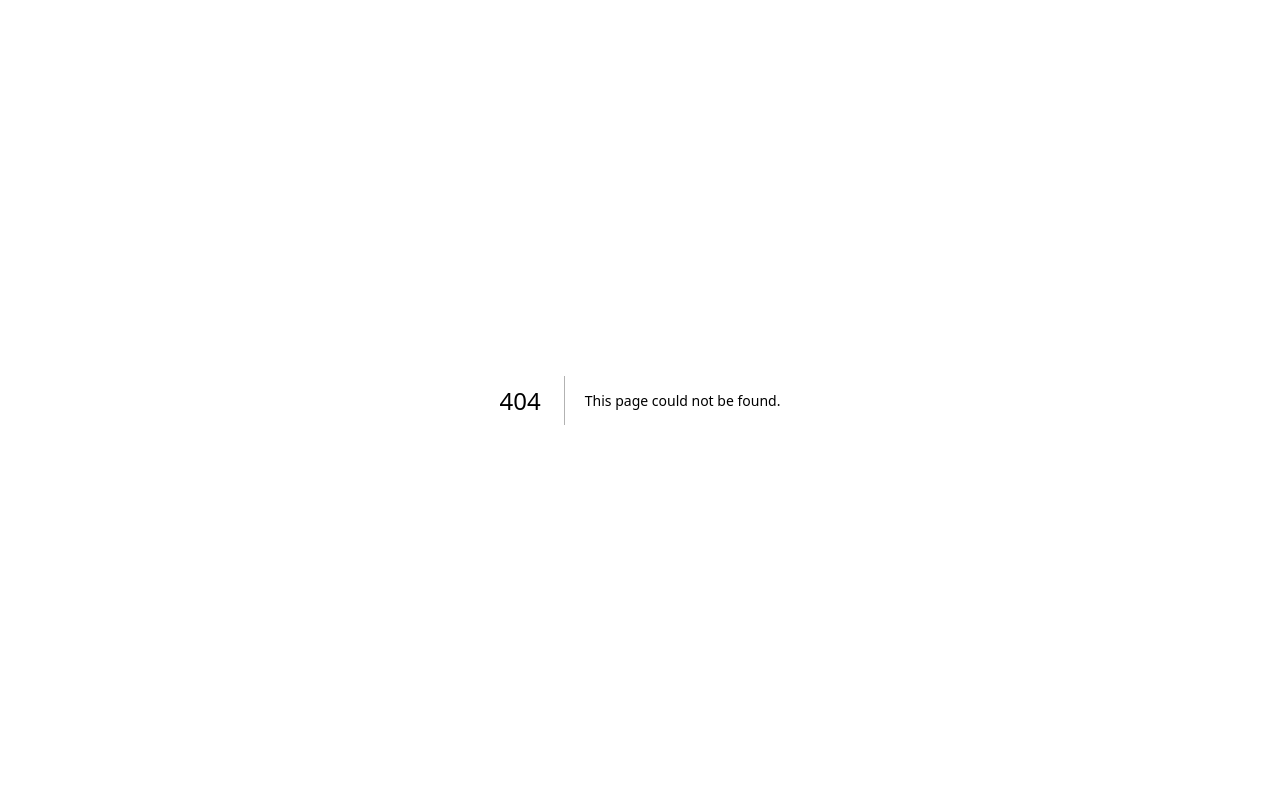
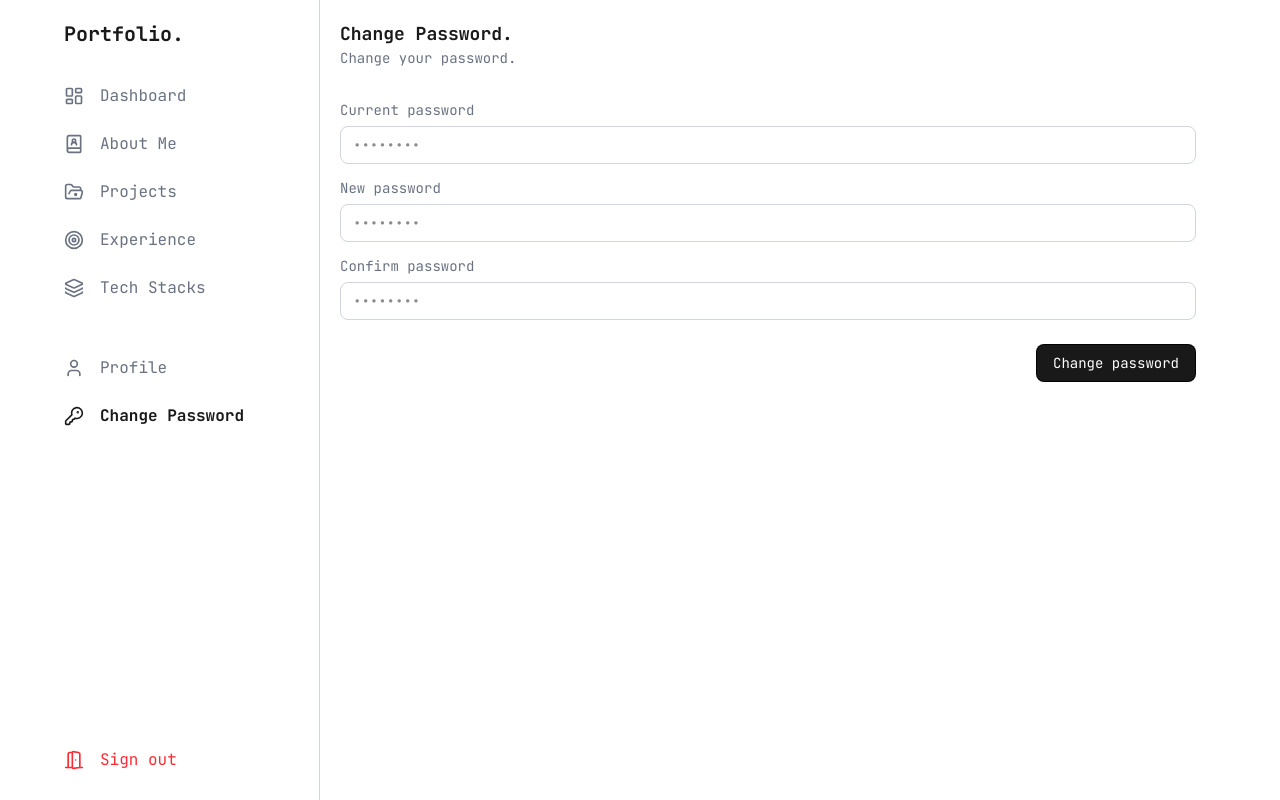
Before and after one commit to ed-specs/portfolio, a Next.js app: page /admin/change-password in a window 1280 px wide. Before the commit this address had no page. Built offline with nearby package versions, Linux system fonts and the light colour scheme.

Commit message:
implemented change password

```diff
--- /dev/null
+++ b/src/app/actions/password.js
@@ -0,0 +1,48 @@
+"use server";
+
+import { createClient } from "@/lib/supabase/server";
+import { ChangePasswordSchema } from "@/lib/validation/password";
+
+export async function ChangePasswordAction(rawPwd) {
+  const validation = ChangePasswordSchema.safeParse(rawPwd);
+  if (!validation.success) {
+    return { success: false, error: validation.error.issues[0].message };
+  }
+
+  const { currentPassword, newPassword } = validation.data;
+
+  const supabase = await createClient();
+  const {
+    data: { user },
+    error: userError,
+  } = await supabase.auth.getUser();
+
+  if (userError || !user) {
+    return { success: false, error: "Unauthorized. Please log in first." };
+  }
+
+  const { error: verifyError } = await supabase.auth.signInWithPassword({
+    email: user.email,
+    password: currentPassword,
+  });
+
+  if (verifyError) {
+    return {
+      success: false,
+      error: verifyError.message || "Current password is incorrect.",
+    };
+  }
+
+  const { error: updateError } = await supabase.auth.updateUser({
+    password: newPassword,
+  });
+
+  if (updateError) {
+    return {
+      success: false,
+      error: updateError.message || "Failed to update password.",
+    };
+  }
+
+  return { success: true };
+}
--- a/src/app/admin/(auth)/page.jsx
+++ b/src/app/admin/(auth)/page.jsx
@@ -14,11 +14,9 @@ export default function SignIn() {
     setServerErrorMsg("");
 
     try {
-      console.log("submitting credentials:", formData);
       const result = await SignInAction(formData);
 
       if (!result.success) {
-        console.log(result.error);
         setServerErrorMsg(
           "An unexpected connection error occured. Please try again later.",
         );
--- /dev/null
+++ b/src/app/admin/change-password/page.jsx
@@ -0,0 +1,28 @@
+"use client";
+
+import { useState } from "react";
+import ChangePasswordForm from "@/components/forms/ChangePasswordForm";
+import HeaderSection from "@/components/ui/Header";
+import Sidebar from "@/components/ui/Sidebar";
+
+export default function ChangePassword() {
+  const [errorMsg, setErrorMsg] = useState("");
+
+  return (
+    <div className="lg:relative min-h-screen md:min-h-dvh flex flex-col lg:flex-row">
+      <HeaderSection />
+      <Sidebar />
+
+      <div className="flex flex-1 flex-col gap-8 p-5">
+        <div className="flex flex-col">
+          <h1 className="text-lg font-bold">Change Password.</h1>
+          <span className="text-gray-500 text-sm">Change your password.</span>
+        </div>
+
+        {errorMsg && <p>{errorMsg}</p>}
+
+        <ChangePasswordForm message={setErrorMsg} />
+      </div>
+    </div>
+  );
+}
--- /dev/null
+++ b/src/components/forms/ChangePasswordForm.jsx
@@ -0,0 +1,100 @@
+"use client";
+import { useState } from "react";
+import { ChangePasswordAction } from "@/app/actions/password";
+import Button from "../ui/Button";
+import Input from "../ui/Input";
+
+export default function ChangePasswordForm({ message }) {
+  const [currentPassword, setCurrentPassword] = useState("");
+  const [newPassword, setNewPassword] = useState("");
+  const [confirmPassword, setConfirmPassword] = useState("");
+  const [isLoading, setIsLoading] = useState(false);
+
+  const handleChangePassword = async (e) => {
+    e.preventDefault();
+    setIsLoading(true);
+
+    if (!currentPassword || !newPassword || !confirmPassword) {
+      message("All password fields are required.");
+      return;
+    }
+
+    if (newPassword.length < 8) {
+      message("Password must be atleast 8 characters long");
+      return;
+    }
+
+    if (newPassword !== confirmPassword) {
+      message("New passwords do not match.");
+      return;
+    }
+
+    if (currentPassword === newPassword) {
+      message("New password must be different from your current password.");
+      return;
+    }
+
+    try {
+      const result = await ChangePasswordAction({
+        currentPassword,
+        newPassword,
+        confirmPassword,
+      });
+
+      if (!result.success) {
+        message(result.error);
+        return;
+      }
+
+      setCurrentPassword("");
+      setNewPassword("");
+      setConfirmPassword("");
+      message("Password changed successfully.");
+    } catch (err) {
+      message("An unexpected error occured. Please try again.");
+    } finally {
+      setIsLoading(false);
+    }
+  };
+
+  return (
+    <form onSubmit={handleChangePassword} className="flex flex-col gap-3.5">
+      <Input
+        type="password"
+        id="currentpassword"
+        label="Current password"
+        value={currentPassword}
+        onChange={(e) => setCurrentPassword(e.target.value)}
+        placeholder="••••••••"
+        disabled={isLoading}
+        required
+      />
+      <Input
+        type="password"
+        id="newpassword"
+        label="New password"
+        value={newPassword}
+        onChange={(e) => setNewPassword(e.target.value)}
+        placeholder="••••••••"
+        disabled={isLoading}
+        required
+      />
+      <Input
+        type="password"
+        id="confirmpassword"
+        label="Confirm password"
+        value={confirmPassword}
+        onChange={(e) => setConfirmPassword(e.target.value)}
+        placeholder="••••••••"
+        disabled={isLoading}
+        required
+      />
+
+      <div className="flex items-center justify-end mt-2.5">
+        <Button type="submit" variant="primary" isLoading={isLoading}>
+          Change password
+        </Button>
+      </div>
+    </form>
+  );
+}
--- a/src/components/forms/EditProfileForm.jsx
+++ b/src/components/forms/EditProfileForm.jsx
@@ -151,11 +151,11 @@ export default function EditProfile({ initialData, onCancel, onSuccess }) {
     }
   };
   return (
-    <form onSubmit={handleSubmit} className="flex flex-1 flex-col gap-6 p-5">
+    <form onSubmit={handleSubmit} className="flex flex-1 flex-col gap-8 p-5">
       {errorMsg && <ErrorBanner message={errorMsg} />}
       <div className=" flex flex-col md:flex-row items-center gap-6">
         {/* image container */}
-        <div className="flex size-24 md:size-26 bg-gray-200 rounded-lg items-center justify-center text-3xl font-bold text-gray-500 overflow-hidden border border-gray-300">
+        <div className="flex size-24 md:size-26 lg:size-28 bg-gray-200 rounded-lg items-center justify-center text-3xl font-bold text-gray-500 overflow-hidden border border-gray-300 hover:border-black/90 transition-colors duration-300">
           {previewUrl ? (
             <img
               src={previewUrl}
--- a/src/components/ui/Header.jsx
+++ b/src/components/ui/Header.jsx
@@ -13,7 +13,9 @@ export default function HeaderSection() {
     <header className="lg:hidden sticky top-0 left-0 flex items-center justify-between px-5 py-2 md:py-3 border-b border-gray-300 bg-white">
       {/* logo */}
       <div className="flex flex-1">
-        <h1 className="font-bold text-lg md:text-xl">Portfolio.</h1>
+        <Link href="/admin/dashboard" className="font-bold text-lg md:text-xl">
+          Portfolio.
+        </Link>
       </div>
       {/* menu button */}
       <div className="flex items-center justify-center"></div>
--- a/src/components/ui/Input.jsx
+++ b/src/components/ui/Input.jsx
@@ -1,4 +1,5 @@
 import Link from "next/link";
+import { usePathname } from "next/navigation";
 
 export default function Input({
   children,
@@ -11,9 +12,14 @@ export default function Input({
   type = "text",
   ...props
 }) {
+  const pathname = usePathname();
+  const isAuth = pathname === "/admin";
+
+  const showForgotPassword = type === "password" && isAuth;
+
   return (
     <div className="flex flex-col gap-1.5">
-      {type == "password" ? (
+      {showForgotPassword ? (
         <div className="flex items-center justify-between">
           <label htmlFor={id} className="text-sm text-gray-500">
             {label}
--- a/src/components/ui/Sidebar.jsx
+++ b/src/components/ui/Sidebar.jsx
@@ -7,7 +7,9 @@ export default function Sidebar() {
     <aside className="hidden lg:flex flex-col gap-6 max-h-dvh sticky top-0 left-0 w-64  px-5 xl:px-0 py-3 lg:py-5 border-e border-gray-300">
       {/* logo */}
       <div className="flex flex-1">
-        <h1 className="font-bold text-xl">Portfolio.</h1>
+        <Link href="/admin/dashboard" className="font-bold text-xl">
+          Portfolio.
+        </Link>
       </div>
 
       <MenuOptions />
--- a/src/components/view/ProfileClient.jsx
+++ b/src/components/view/ProfileClient.jsx
@@ -58,9 +58,7 @@ export default function ProfileClientView({ initialProfile }) {
   return (
     <div className="lg:relative min-h-screen md:min-h-dvh w-full flex flex-col lg:flex-row">
       <HeaderSection />
-      {/* left (sidebar)*/}
       <Sidebar />
-      {/* right */}
 
       {isEditing ? (
         <EditProfile
@@ -69,11 +67,17 @@ export default function ProfileClientView({ initialProfile }) {
           onSuccess={handleUpdateSuccess}
         />
       ) : (
-        <div className="flex flex-1 flex-col gap-6 p-5">
+        <div className="flex flex-1 flex-col gap-8 p-5">
+          <div className="flex flex-col">
+            <h1 className="text-lg font-bold">Profile.</h1>
+            <span className="text-gray-500 text-sm">
+              Manage your profile information.
+            </span>
+          </div>
           <div className=" flex flex-col md:flex-row items-center md:justify-between gap-4">
             <div className="flex flex-col md:flex-row gap-4 items-center text-center md:text-start">
               {/* image container */}
-              <div className="flex size-24 md:size-26 bg-gray-200 rounded-lg items-center justify-center text-3xl font-bold text-gray-500 overflow-hidden border border-gray-300">
+              <div className="flex size-24 md:size-26 lg:size-28 bg-gray-200 rounded-lg items-center justify-center text-3xl font-bold text-gray-500 overflow-hidden border border-gray-300 hover:border-black/90 transition-colors duration-300">
                 {profile.avatarurl ? (
                   <img
                     src={profile.avatarurl}
@@ -115,7 +119,7 @@ export default function ProfileClientView({ initialProfile }) {
                 return (
                   <div
                     key={info.data}
-                    className="flex items-center gap-4 rounded-lg border border-gray-300 px-4 py-2.5"
+                    className="flex items-center gap-4 rounded-lg border border-gray-300 hover:border-black/90 transition-colors duration-300 px-4 py-2.5"
                   >
                     {/* icon */}
                     <div className="flex items-center justify-center">
--- /dev/null
+++ b/src/lib/validation/password.js
@@ -0,0 +1,19 @@
+import { z } from "zod";
+
+export const ChangePasswordSchema = z
+  .object({
+    currentPassword: z.string().min(1, "Current password is required."),
+    newPassword: z
+      .string()
+      .min(8, "New password must be atleast 8 characters long.")
+      .max(72, "Password is too long."),
+    confirmPassword: z.string().min(1, "Please confirm your password."),
+  })
+  .refine((pwd) => pwd.newPassword === pwd.confirmPassword, {
+    message: "New passwords do not match.",
+    path: ["confirmpassword"],
+  })
+  .refine((pwd) => pwd.newPassword !== pwd.currentPassword, {
+    message: "New password cannot be the same as your current password",
+    path: ["newpassword"],
+  });
```
